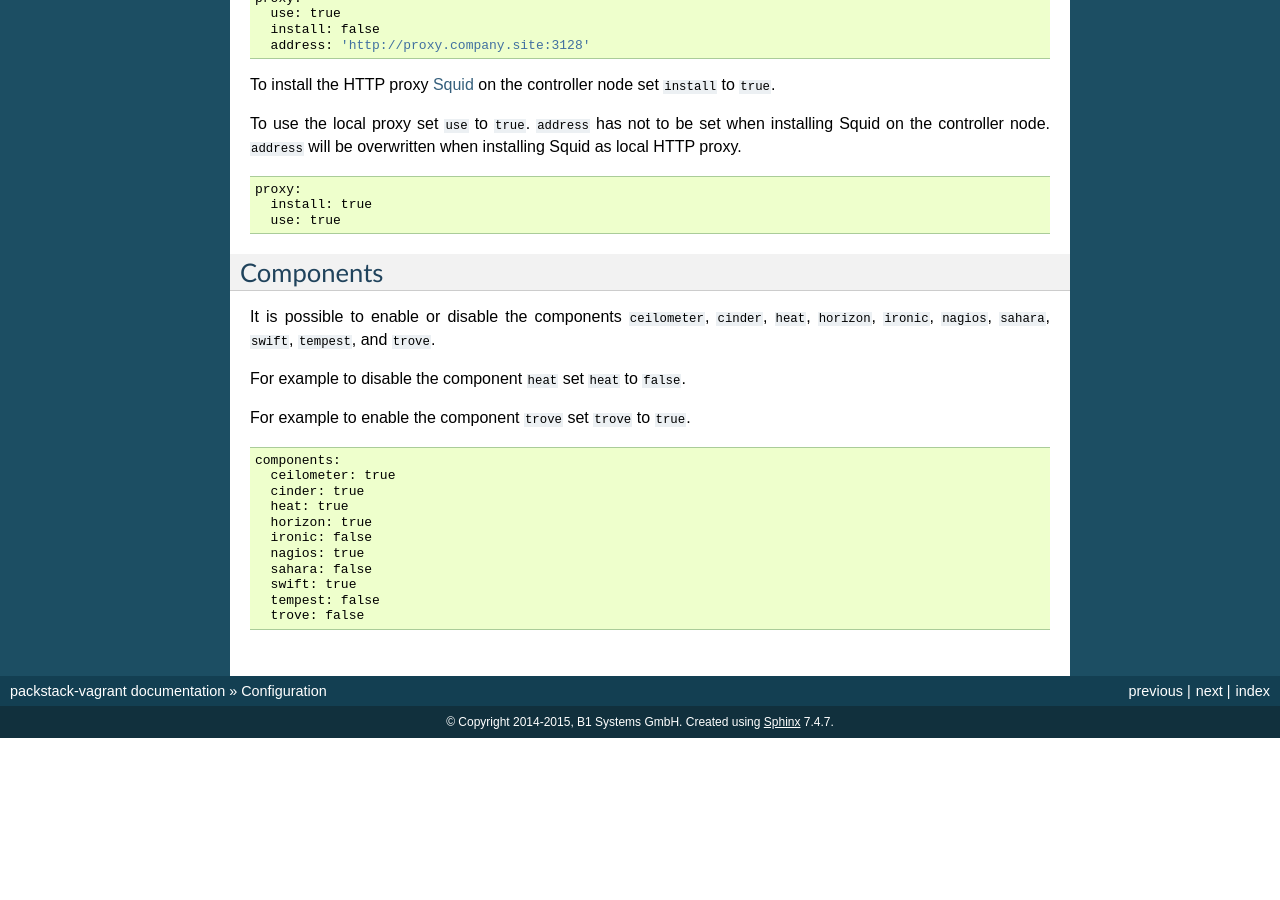
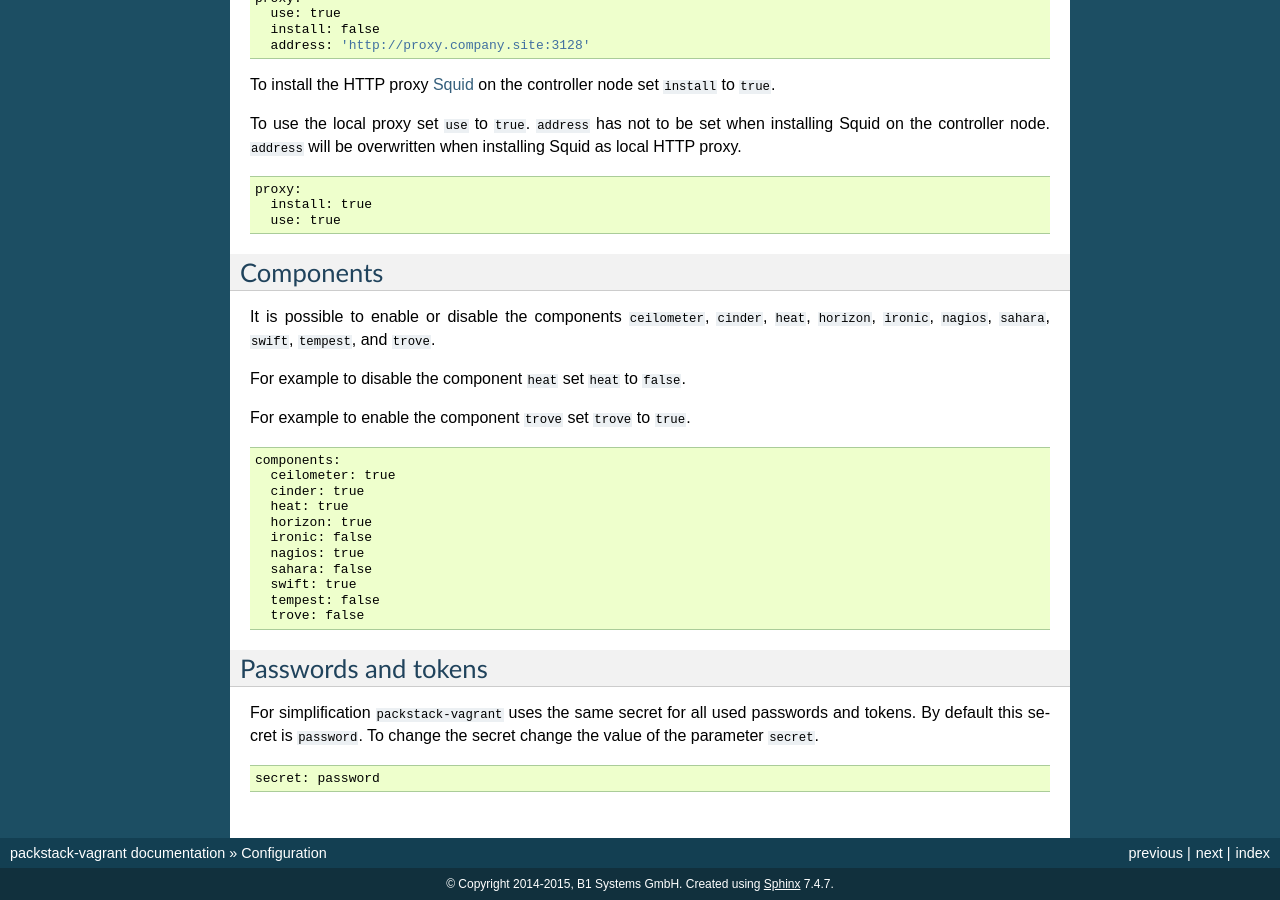
Before and after one commit to stackforge/packstack-vagrant, a Sphinx documentation site: the page built from doc/source/configuration.rst, in a window 1280 px wide and 900 px high, scrolled down 2137 px. Built offline with Sphinx 7.4.7, drawn with Linux system fonts in a browser that asks for light colours; before the commit the page ends 2875 px from its top, so only the background shows below that.

Commit message:
Make the used password configurable
Change-Id: I8cd1a30bba00e8262d1f75831e15489eb9b1c710

```diff
--- a/doc/source/configuration.rst
+++ b/doc/source/configuration.rst
@@ -188,3 +188,14 @@ For example to enable the component ``trove`` set ``trove`` to ``true``.
     swift: true
     tempest: false
     trove: false
+
+Passwords and tokens
+--------------------
+
+For simplification ``packstack-vagrant`` uses the same secret for all used
+passwords and tokens. By default this secret is ``password``. To change the
+secret change the value of the parameter ``secret``.
+
+::
+
+  secret: password
```
Also changed, not shown: 2 other files.
